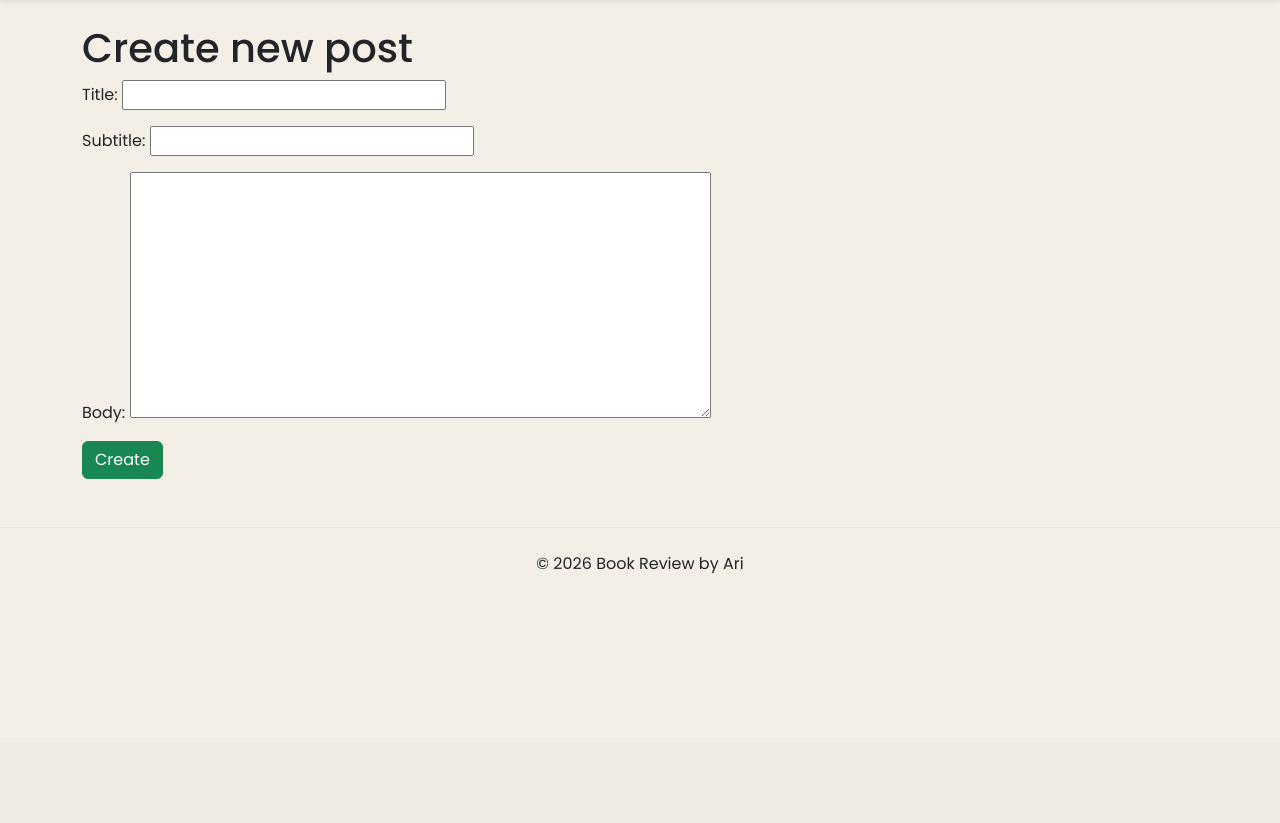
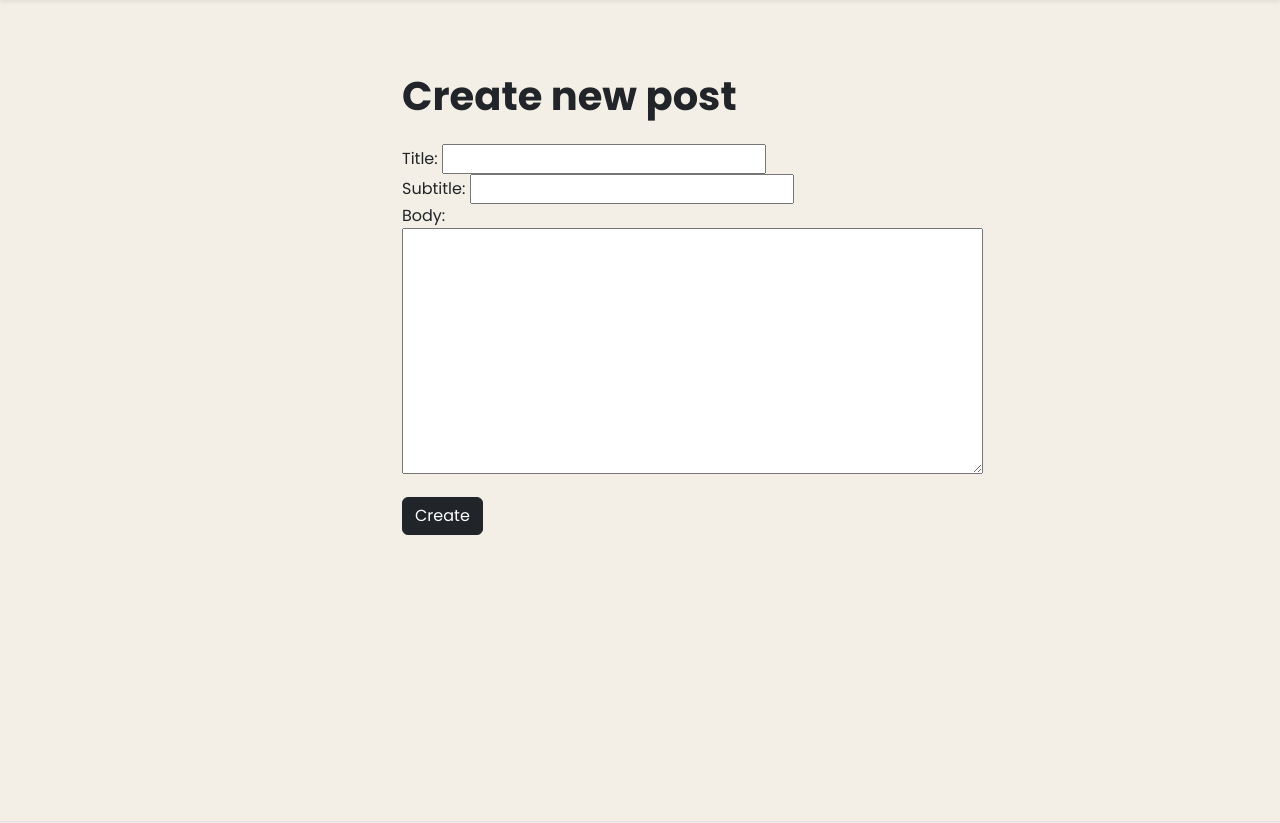
Before and after one commit to ar1ann44/FSDI-112, a Django app: page /post/new/ in a window 1280 px wide. Shown: the part 58-881 px from the top of the page. Before the commit the page ends 632 px from the top, so only its background shows below. Run offline with Django 5.2, Linux system fonts and the light colour scheme.

Commit message:
crud post changes

```diff
--- a/templates/list.html
+++ b/templates/list.html
@@ -12,7 +12,7 @@
 {% block content %}
 <div class="container py-3">
 
-    <h1 class="mt-5">All Post</h1>
+    <h1 class="fw-bold mb-4 mt-5">All Post</h1>
     <ul>
         {% for item in posts %}
         <div class="card mb-4 shadow-sm p-3 bg-light">
--- a/templates/new.html
+++ b/templates/new.html
@@ -10,10 +10,15 @@
 {% endblock %}
 
 {% block content %}
-    <h1>Create new post</h1>
-    <form method="post">
-        {% csrf_token %}
-        {{ form.as_p }}
-        <input type="submit" value="Create" class="btn btn-success">
-    </form>
+    <div class="container py-5" style="max-width: 500px;">
+        <h1 class="fw-bold mb-4">Create new post</h1>
+        <form method="post">
+            {% csrf_token %}
+            {{ form.as_div }}
+        <input type="submit" value="Create" class="btn btn-dark mt-3">
+        </form>
+    </div>
+
+    <div style="min-height: 190px;"></div>
+
 {% endblock content %}
```
Also changed, not shown: templates/delete.html (+5 -2 lines), templates/detail.html (+5 -2 lines), templates/edit.html (+10 -3 lines), static/css/new.css (line endings or trailing spaces).
